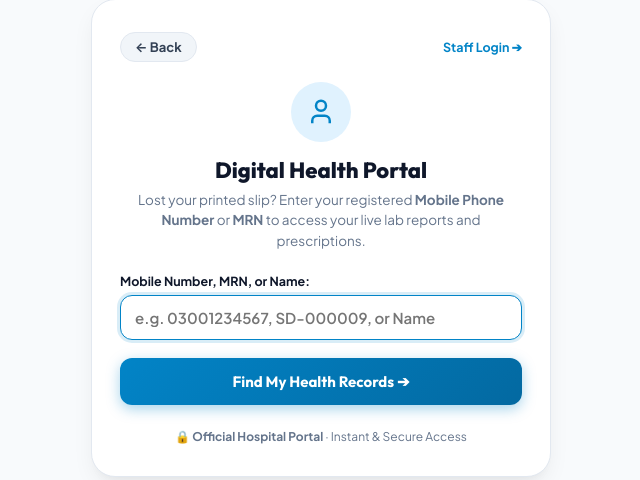
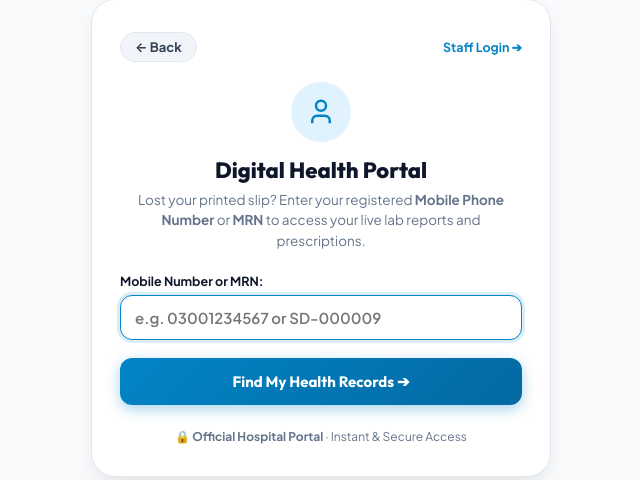
Before and after one commit to Hazrat-Ali822/PharmaDost, a Django app: template templates/patients/portal_lookup.html in a window 1280 px wide. Shown: the part 162-642 px from the top of the page, without its empty margins (319-959 px from the left). Run offline with Django 4.2, Linux system fonts and the light colour scheme; the template is opened without the code that fills it, so the values that code supplies are empty.

Commit message:
fix(portal): remove Name from lookup label and placeholder for privacy

```diff
--- a/templates/patients/portal_lookup.html
+++ b/templates/patients/portal_lookup.html
@@ -224,8 +224,8 @@
       </div>
       {% endif %}
       <div class="form-group">
-        <label>Mobile Number, MRN, or Name:</label>
-        <input type="text" name="query" value="{{ query|default:'' }}" placeholder="e.g. 03001234567, SD-000009, or Name" required autofocus>
+        <label>Mobile Number or MRN:</label>
+        <input type="text" name="query" value="{{ query|default:'' }}" placeholder="e.g. 03001234567 or SD-000009" required autofocus>
       </div>
       <button type="submit" class="btn-submit">Find My Health Records ➔</button>
     </form>
```
Also changed, not shown: CLAUDE.md (+3 -3 lines).
